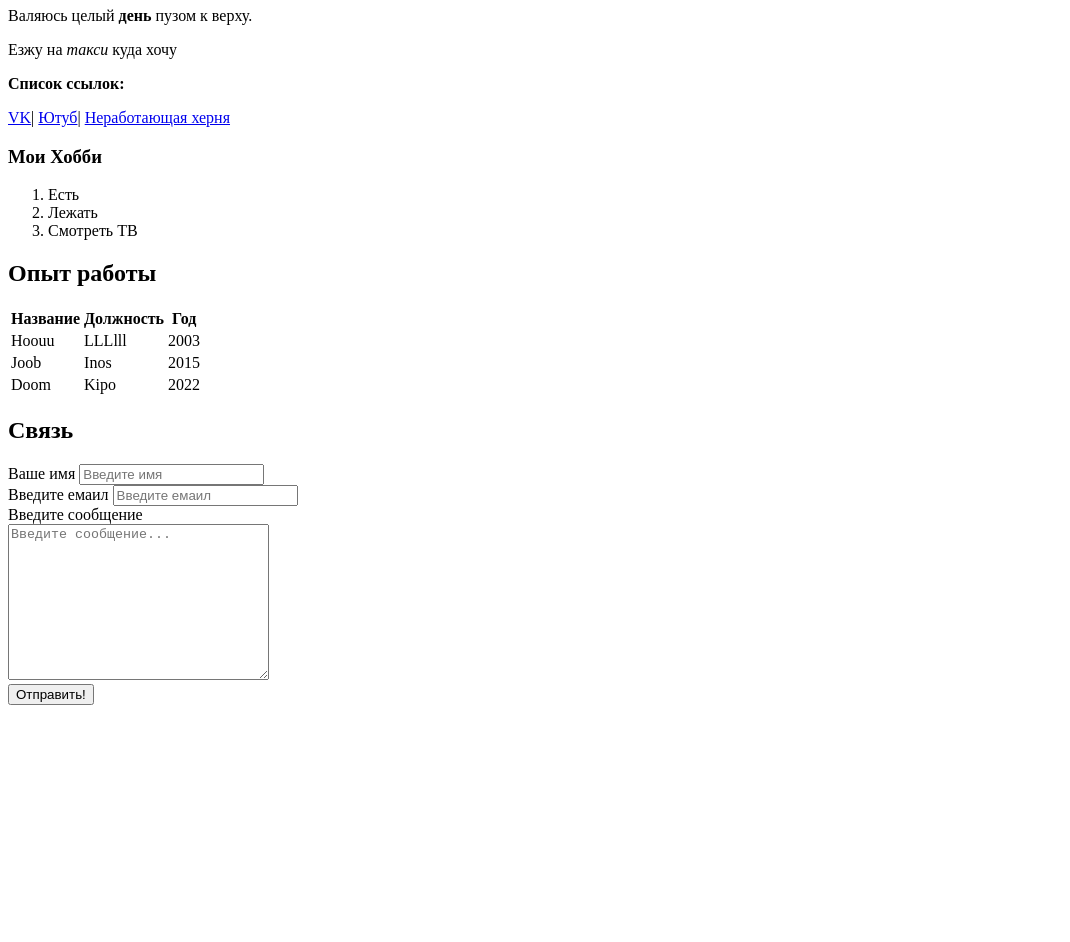
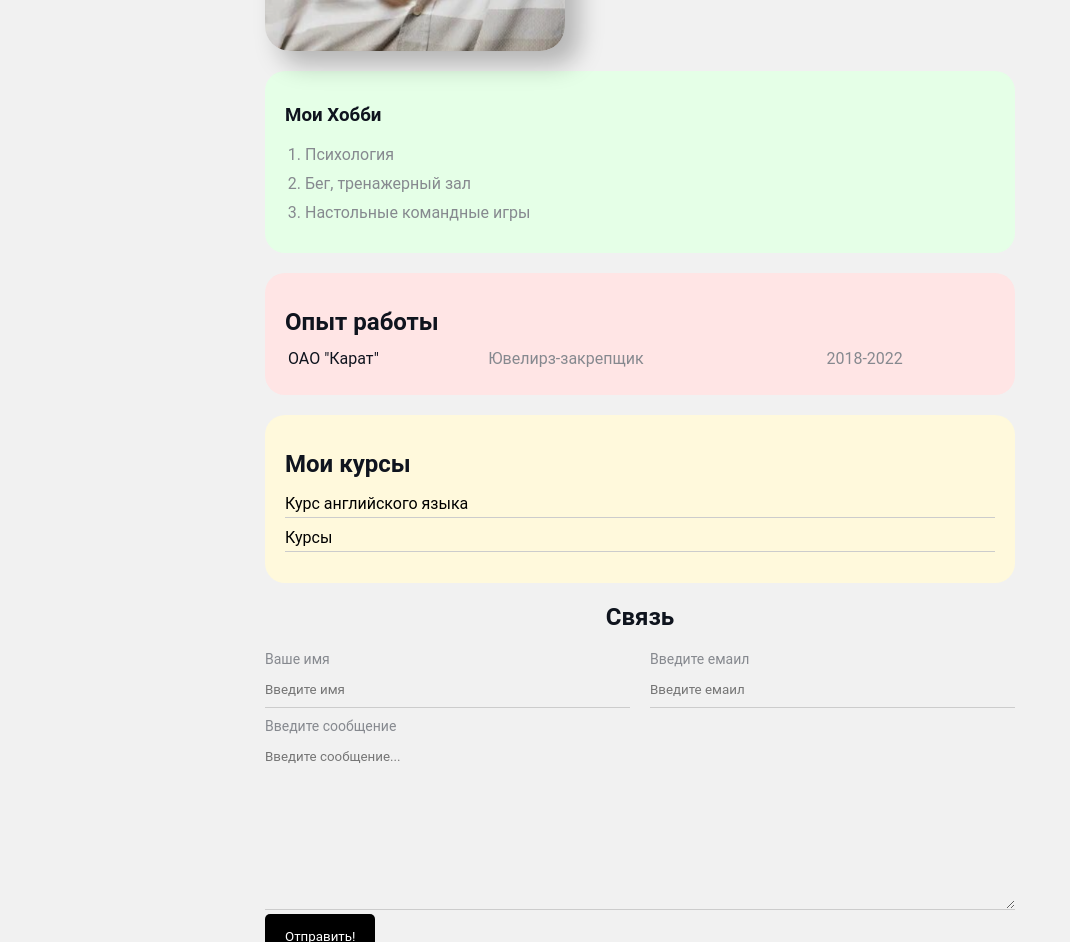
Before and after one commit to toopol/yyy, a plain HTML site: page index.html in a window 1280 px wide. Shown: the part 385-1327 px from the top of the page, without its empty margins (0-1070 px from the left). Before the commit the page ends 1098 px from the top, so only its background shows below. Drawn offline with Linux system fonts and the light colour scheme; files that its build step writes are made by us from their sources; files whose address does not match are found by name.

Commit message:
Add styles

```diff
--- a/index.html
+++ b/index.html
@@ -7,67 +7,90 @@
     <meta name="keywords" content="Lev">
     <meta name="description" content="Resume">
     <title>Document</title>
+    <link rel="stylesheet" href="css/style.css">
 </head>
 <body>
-<img src="https://besthqwallpapers.com/Uploads/3-10-2016/8884/thumb-little-kitty-green-grass-cat-white-kitten.jpg" alt="kit">
-<h1>Кот Барбос</h1>
-<p>Валяюсь целый <strong>день</strong>  пузом к верху.</p>
-<p> Езжу на  <em>такси</em> куда хочу</p>
-<p><strong>Список ссылок:</strong></p>
-<a href="https://vk.com" target="_blank">VK</a>|
-<a href="https://www.youtube.com" target="_blank">Ютуб</a>|
-<a href="https://www.instagram.com" target="_blank">Неработающая херня</a>
+    <div class="container">
+        <div class="info">
+            <img src="/Users/levgladcenko/Downloads/Work/foto111.png" alt="foto" class="avatar">
+            <div class="info-text">
+                <h1>Гладченко Лев</h1>
+                <p>Frontend разрабочтик.</p>
 
+                <h4>Список ссылок:</h4>
+                <a href="https://vk.com" target="_blank">VK</a> |
+                <a href="https://web.telegram.org" target="_blank">Telegramm</a> |
+                <a href="https://www.instagram.com" target="_blank">Instagram</a>
+            </div>
+        </div>
+    <div class="card bg-green">
         <h3>Мои Хобби</h3>
-<ol>
-    <li>Есть</li>
-    <li>Лежать</li>
-    <li>Смотреть ТВ</li>
+        <ol class="list">
+            <li>Психология</li>
+            <li>Бег, тренажерный зал</li>
+            <li>Настольные командные игры</li>
         </ol>
-
+    </div>
+    <div class="card bg-red">
             <h2>Опыт работы</h2>
 
-<table>
-<thead>
+        <table class="table">
+        <!-- <thead>
             <tr>
                 <th>Название</th>
                 <th>Должность</th>
                 <th>Год</th>
             </tr>
-</thead>
+        </thead> -->
         <tr>
-    <td>Hoouu</td>
-    <td>LLLlll</td>
-    <td>2003</td>
+            <td>ОАО "Карат"</td>
+            <td>Ювелирз-закрепщик</td>
+            <td>2018-2022</td>
+        </tr>
+        <!-- <tr>
+            <td>Транспортная компания ТЭКБ</td>
+            <td>Менеджер по логистике</td>
+            <td>2016-2018</td>
         </tr>
         <tr>
-    <td>Joob</td>
-    <td>Inos</td>
-    <td>2015</td>
-</tr>
-<tr>
-    <td>Doom</td>
-    <td>Kipo</td>
-    <td>2022</td>
-</tr>
+            <td>metro Cash & Carry</td>
+            <td>Заместитель начальника отдела</td>
+            <td>2015-2016</td>
+        </tr> -->
         </table>
+    </div>
 
+    <div class="card bg-yellow">
+        <h2>Мои курсы</h2>
+        <ul class="link-co">
+            <li>
+                <a href="https://alphaschoolmalta.com">Курс английского языка</a>
+            </li>
+            <li>
+                <a href="google.com">Курсы</a>
+            </li>
+        </ul>
+    </div>
+
+
+    <form action="/" class="form">
         <h2>Связь</h2>
-<form>
-<div>
+        <div class="form-row">
+            <div class="form-group">
             <label for="name">Ваше имя</label>
             <input type="text" id="name" placeholder="Введите имя">
             </div>
-<div>
+            <div class="form-group">
                 <label for="email">Введите емаил</label>
                 <input type="email" id="email" placeholder="Введите емаил">
             </div>
-<div>
+        </div>
+    <div class="form-group">
         <label for="message">Введите сообщение</label>
-    <br>
         <textarea id="message" cols="30" rows="10" placeholder="Введите сообщение..."></textarea>
     </div>
-<input type="submit" value="Отправить!">
+    <input class="btn" type="submit" value="Отправить!">
     </form>
+</div>
 </body>
 </html>
--- /dev/null
+++ b/style.css
@@ -0,0 +1,167 @@
+body {
+    font-family: 'Roboto', sans-serif;
+    font-size: 16px;
+    font-weight: normal;
+    background: #f1f1f1;
+    color: #0f141e;
+}
+.avatar{
+    max-width: 300px;
+    border-radius: 25px;
+    box-shadow: 14px 14px 24px rgba(0, 0, 0, .25);
+}
+.container {
+    max-width: 750px;
+    margin: auto;
+    padding-top: 30px;
+}
+.info{
+    margin-bottom: 20px;
+    display: flex;
+}
+
+@media (max-width: 650px){
+    .info{
+        display: block;
+        text-align: center;
+    }
+}
+
+.info-text{
+    margin-left: 40px;
+}
+
+.info-text p {
+font-style: italic;
+font-weight: bold;
+color: #86898f;
+margin: 0;
+}
+
+.info h4{
+    margin-bottom: 20px;
+}
+
+.card{
+
+    border-radius: 20px;
+    padding: 15px 20px;
+    margin-bottom: 20px;
+}
+.card h2 {
+    margin-bottom: 10px;
+}
+
+.bg-yellow {
+    background: #fff9dc;
+}
+.bg-red{
+    background: #ffe5e5;
+}
+.bg-green{
+    background: #e5ffe7;
+}
+
+a{
+    color: #000;
+    text-decoration: none;
+}
+
+a:hover{
+text-decoration: underline;
+}
+a:active{
+    color: blue;
+}
+a:visited{
+    color: grey;
+}
+.btn{
+    color: #fff;
+    background: #000;
+    padding: 15px 20px;
+    border-radius: 5px;
+    border: none;
+    font-family: inherit;
+    cursor: pointer;
+}
+.btn:hover{
+    opacity: 0.8;
+color: aqua;
+}
+
+.list{
+    padding: 0 20px;
+}
+.list li{
+    color: #86898f;
+    margin-bottom: 10px;
+}
+.link-co {
+    list-style: none;
+    padding: 0;
+}
+.link-co li{
+    margin-bottom: 10px;
+    border-bottom: 1px solid #ccc;
+    padding-bottom: 4px;
+}
+.table{
+    width: 100%;
+}
+.table td{
+    padding-bottom: 10px;
+}
+.table td:nth-child(2),
+.table td:nth-child(3){
+    color: #86898f
+}
+
+.form h2{
+    text-align: center;
+}
+
+.form-row{
+margin-bottom: 10px;
+display: flex;
+}
+
+@media (max-width:650px){
+    .form-row{
+        display: block;
+    }
+    .form-row .form-group{
+    width: 100%;
+    margin-right: 0;
+    margin-bottom: 10px;
+    }
+}
+
+
+.form-row .form-group{
+    /* display: inline-block; */
+    margin-right: 20px;
+    width: 50%;
+    /* width: calc(50%-20px); */
+}
+.form-row .form-group:last-child{
+margin-right: 0px;
+}
+
+.form-group label{
+    display: block;
+    font-size: 14px;
+    color: #86898f;
+}
+.form-group input,
+.form-group textarea{
+width: 100%;
+box-sizing: border-box;
+border: none;
+background: transparent;
+border-bottom: 1px solid #ccc;
+color: #000;
+padding: 15px 0 10px;
+outline: none;
+font-family: inherit;
+}
```
Lines whose indentation alone changed are shown as unchanged.
